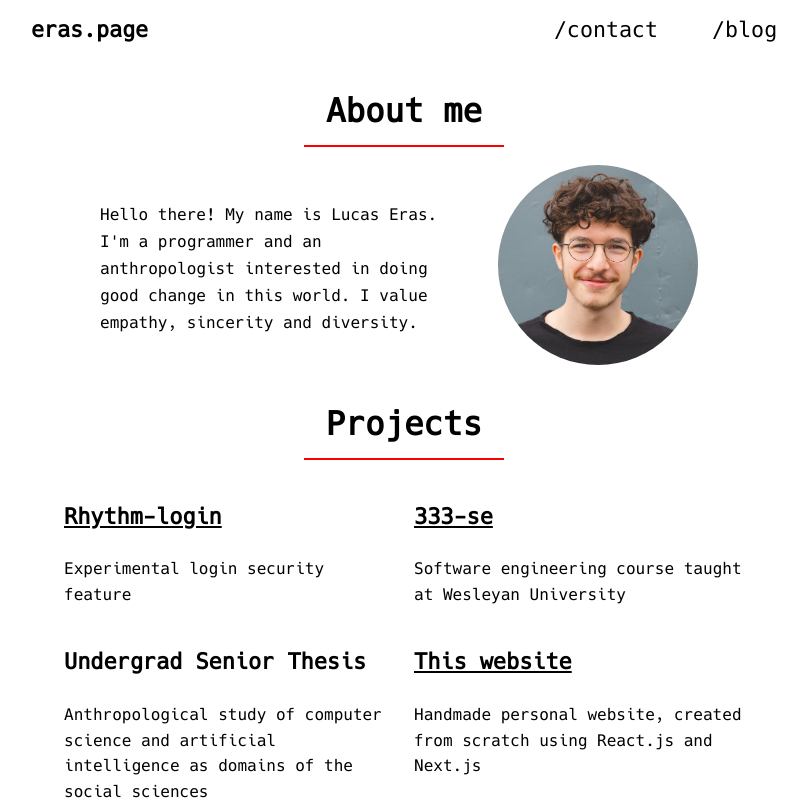
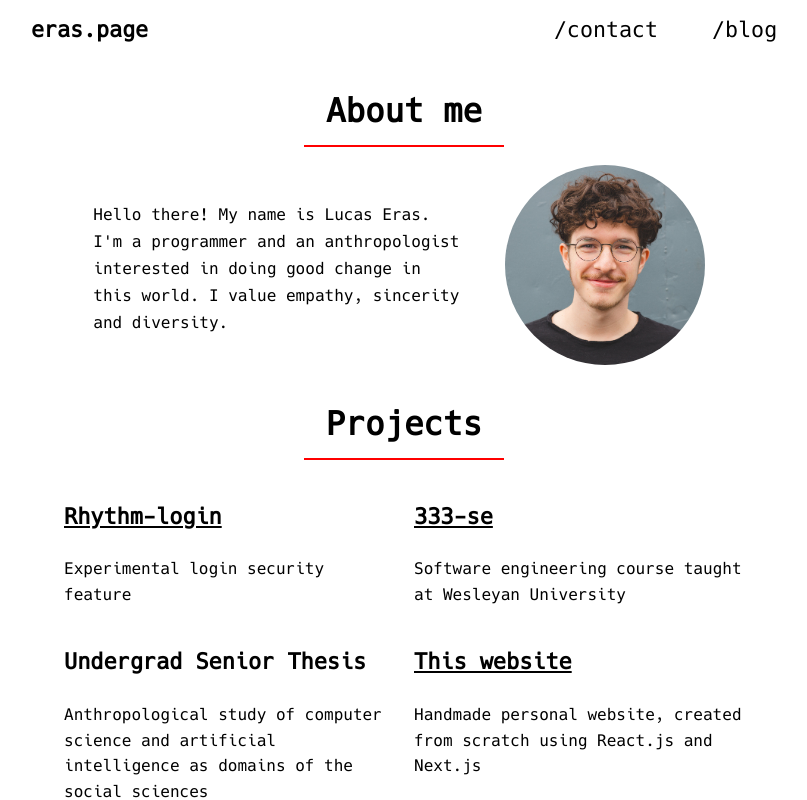
Before and after one commit to lucaseras/eras.page, a Next.js app: page / in a window 1280 px wide. Shown: the top 800 px of the page, without its empty margins (236-1043 px from the left). Built offline with nearby package versions, Linux system fonts and the light colour scheme.

Commit message:
increased distance between about text and image

```diff
--- a/components/index.module.css
+++ b/components/index.module.css
@@ -25,7 +25,7 @@
     font-family: "Hack";
     font-size: 12pt;
     line-height: 1.5rem;
-    flex: 0 0 350px;
+    flex: 0 0 370px;
 }
 
 .imagediv{
```
